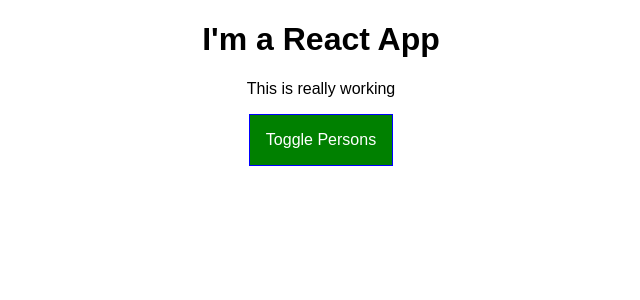
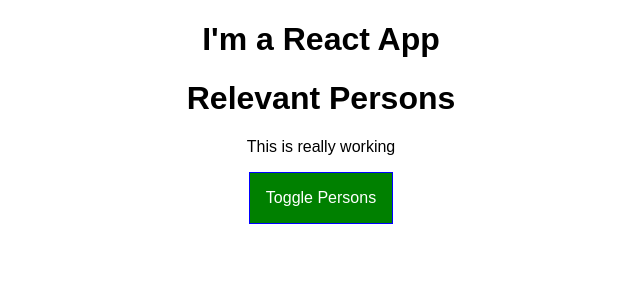
Before and after one commit to kckoerich/react-complete-guide, a React app: page / in a window 1280 px wide. Shown: the top 300 px of the page, without its empty margins (319-959 px from the left). Built offline with nearby package versions, Linux system fonts and the light colour scheme.

Commit message:
section 7, lecture 81

```diff
--- a/src/components/Cockpit/Cockpit.js
+++ b/src/components/Cockpit/Cockpit.js
@@ -21,6 +21,7 @@
     return (
         <div className={classes.Cockpit}>
             <h1>I'm a React App</h1>
+            <h1>{props.appTitle}</h1>
             <p className={assignedClasses.join(' ')}>This is really working</p>
             <button className={btnClass} onClick={ props.clicked }>Toggle Persons</button>
         </div>
--- a/src/containers/App.js
+++ b/src/containers/App.js
@@ -72,6 +72,7 @@
       //<StyleRoot>
         <div className={classes.App}>
           <Cockpit
+            appTitle={this.props.title}
             showPersons={this.state.showPersons}
             persons={this.state.persons}
             clicked={this.tooglePersonsHandler}/>
--- a/src/index.js
+++ b/src/index.js
@@ -4,5 +4,5 @@
 import App from './containers/App';
 import registerServiceWorker from './registerServiceWorker';
 
-ReactDOM.render(<App />, document.getElementById('root'));
+ReactDOM.render(<App title="Relevant Persons"/>, document.getElementById('root'));
 registerServiceWorker();
```
